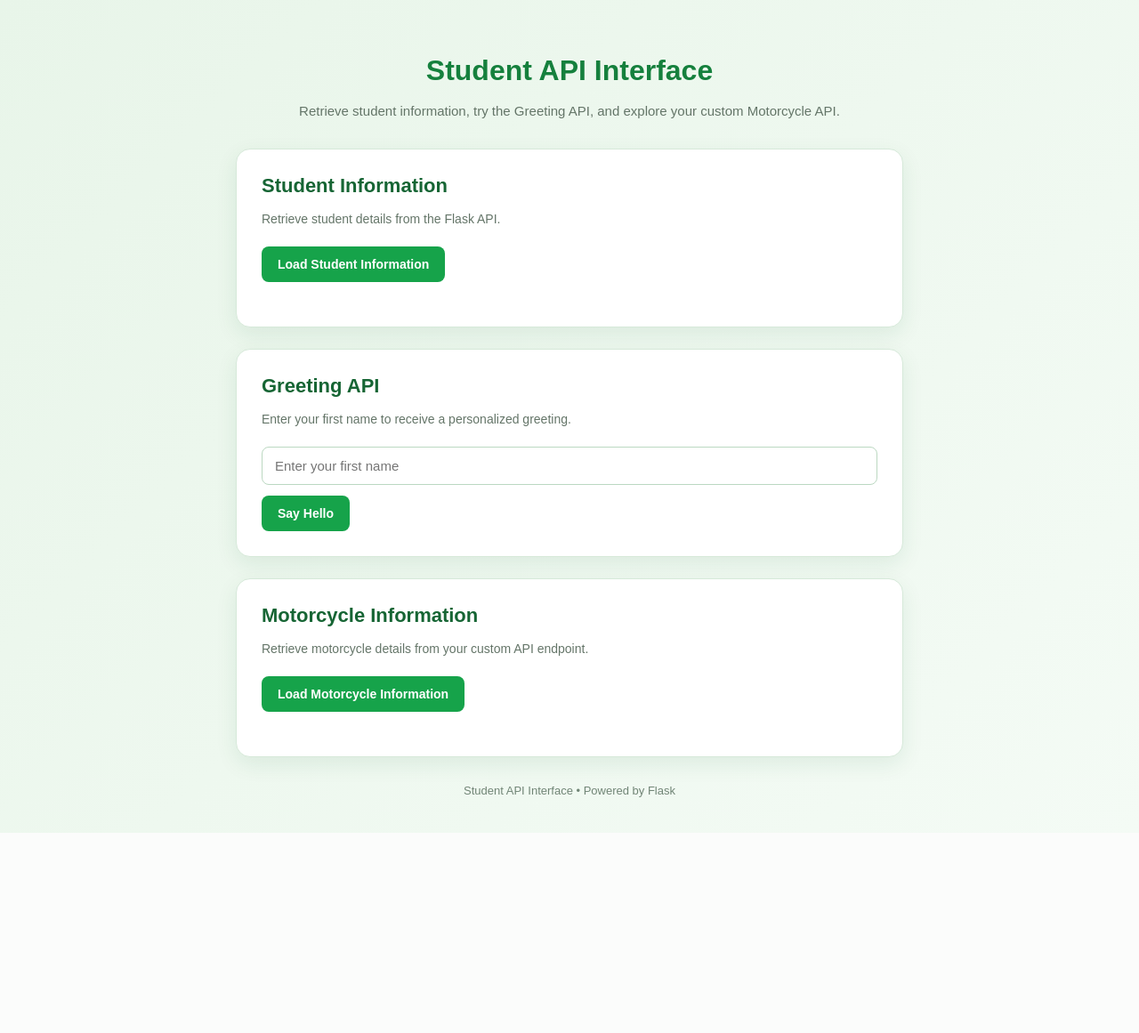
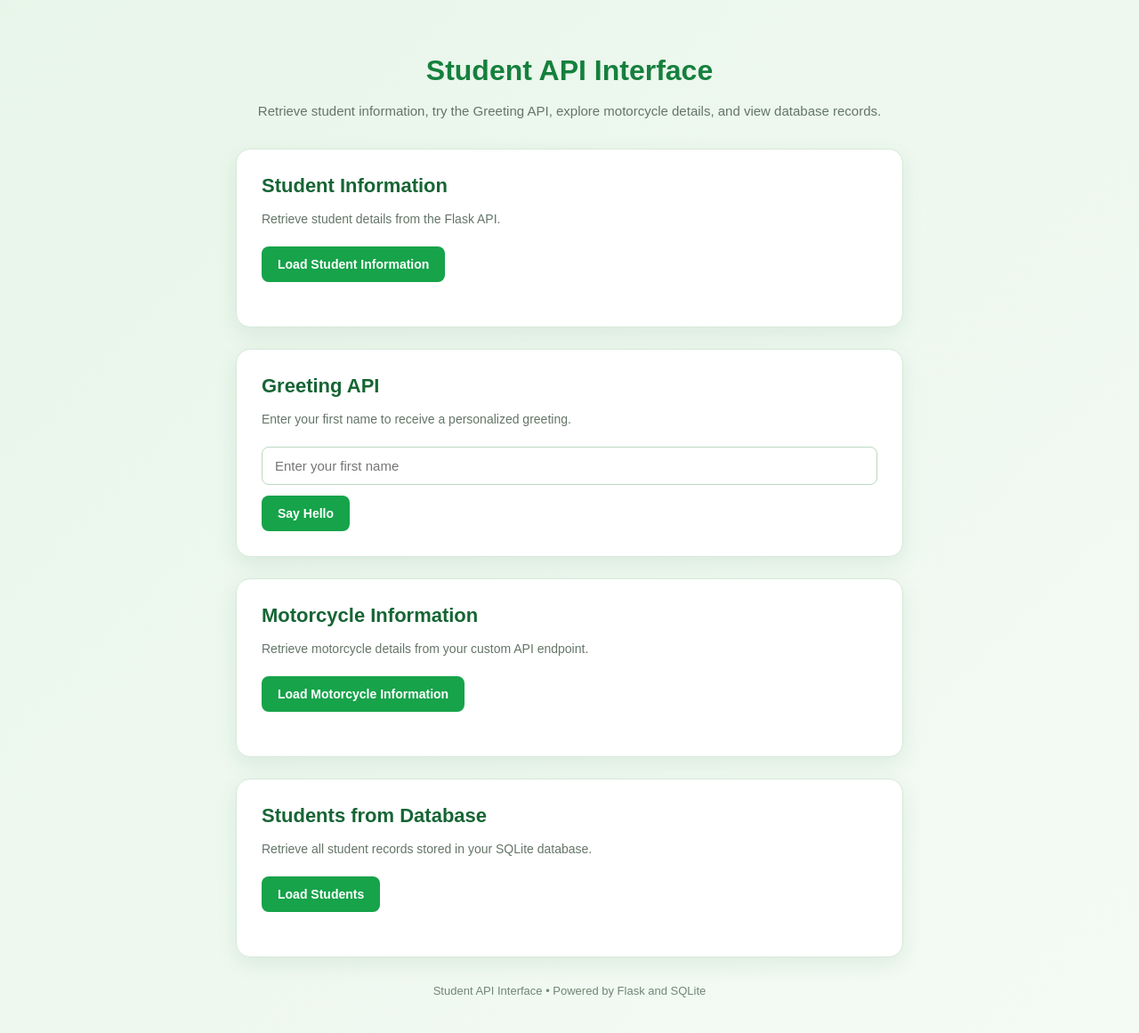
Before and after one commit to celoraveenemmanuel-ux/raveenemmanuelcelo, a Flask app: page / in a window 1280 px wide. Shown: the whole page at 89% size. Before the commit the page ends 936 px from the top, so only its background shows below. Run offline with Flask 3, Linux system fonts and the light colour scheme.

Commit message:
Update student database records

```diff
--- a/app.py
+++ b/app.py
@@ -1,7 +1,15 @@
 
+import sqlite3
 from flask import Flask, jsonify, request, render_template
 
 app = Flask(__name__)
+
+
+# Connect to the SQLite database
+def get_db_connection():
+    conn = sqlite3.connect('students.db')
+    conn.row_factory = sqlite3.Row
+    return conn
 
 
 @app.route('/')
@@ -28,5 +36,48 @@ def say_hello():
     })
 
 
+@app.route('/motorcycle')
+def get_motorcycle():
+    return jsonify({
+        "motorcycle_name": "Honda Click 125i",
+        "brand": "Honda",
+        "engine_cc": 125,
+        "price": 79900,
+        "available": True
+    })
+
+
+# Retrieve all students from the database
+@app.route('/students')
+def get_students():
+    conn = get_db_connection()
+
+    students = conn.execute(
+        'SELECT * FROM students'
+    ).fetchall()
+
+    conn.close()
+
+    return jsonify([dict(student) for student in students])
+
+@app.route('/students/<int:id>')
+def get_student_by_id(id):
+    conn = get_db_connection()
+
+    student = conn.execute(
+        'SELECT * FROM students WHERE id = ?',
+        (id,)
+    ).fetchone()
+
+    conn.close()
+
+    if student is None:
+        return jsonify({
+            "error": "Student not found"
+        }), 404
+
+    return jsonify(dict(student))
+
+
 if __name__ == '__main__':
     app.run(debug=True)
--- a/templates/index.html
+++ b/templates/index.html
@@ -98,24 +98,32 @@
         }
 
         #result,
-        #motorcycleResult {
+        #motorcycleResult,
+        #studentList {
             margin-top: 22px;
             display: grid;
             gap: 10px;
         }
 
         .info-item,
-        .motorcycle-item {
+        .motorcycle-item,
+        .database-item {
             background: #f3faf4;
             border: 1px solid #d6e9d9;
             border-radius: 8px;
             padding: 13px 15px;
-            line-height: 1.5;
+            line-height: 1.6;
+            overflow-wrap: anywhere;
         }
 
         .info-item b,
-        .motorcycle-item b {
+        .motorcycle-item b,
+        .database-item b {
             color: #245b35;
+        }
+
+        .database-item p {
+            margin: 5px 0 0;
         }
 
         #greeting {
@@ -172,7 +180,7 @@
             <h1>Student API Interface</h1>
             <p>
                 Retrieve student information, try the Greeting API,
-                and explore your custom Motorcycle API.
+                explore motorcycle details, and view database records.
             </p>
         </header>
 
@@ -210,7 +218,7 @@
             <p id="greeting" class="hidden" aria-live="polite"></p>
         </section>
 
-        <!-- Custom Motorcycle API -->
+        <!-- Motorcycle API -->
         <section class="card">
             <h2>Motorcycle Information</h2>
             <p class="description">
@@ -225,8 +233,21 @@
             <div id="motorcycleResult" aria-live="polite"></div>
         </section>
 
+        <!-- Students from Database -->
+        <section class="card">
+            <h2>Students from Database</h2>
+            <p class="description">
+                Retrieve all student records stored in your SQLite database.
+            </p>
+
+            <button onclick="loadStudents()">Load Students</button>
+
+            <p id="databaseStatus" class="status" aria-live="polite"></p>
+            <div id="studentList" aria-live="polite"></div>
+        </section>
+
         <footer>
-            Student API Interface &bull; Powered by Flask
+            Student API Interface &bull; Powered by Flask and SQLite
         </footer>
 
     </div>
@@ -274,9 +295,11 @@
                     result.appendChild(item);
                 });
 
-                status.textContent = 'Student information loaded successfully.';
+                status.textContent =
+                    'Student information loaded successfully.';
             } catch (error) {
-                status.textContent = 'Unable to retrieve student information.';
+                status.textContent =
+                    'Unable to retrieve student information.';
                 console.error(error);
             }
         }
@@ -306,13 +329,16 @@
             }
         }
 
-        document.getElementById('nameInput').addEventListener('keydown', event => {
-            if (event.key === 'Enter') {
-                sayHello();
+        document.getElementById('nameInput').addEventListener(
+            'keydown',
+            event => {
+                if (event.key === 'Enter') {
+                    sayHello();
+                }
             }
-        });
+        );
 
-        // Custom Motorcycle API
+        // Motorcycle API
         async function loadMotorcycle() {
             const result = document.getElementById('motorcycleResult');
             const status = document.getElementById('motorcycleStatus');
@@ -359,10 +385,70 @@
                     result.appendChild(item);
                 });
 
-                status.textContent = 'Motorcycle information loaded successfully.';
+                status.textContent =
+                    'Motorcycle information loaded successfully.';
             } catch (error) {
-                status.textContent = 'Unable to retrieve motorcycle information.';
+                status.textContent =
+                    'Unable to retrieve motorcycle information.';
                 console.error(error);
+            }
+        }
+
+        // Students from SQLite Database
+        async function loadStudents() {
+            const studentList = document.getElementById('studentList');
+            const status = document.getElementById('databaseStatus');
+
+            status.textContent = 'Loading student records...';
+            studentList.replaceChildren();
+
+            try {
+                const response = await fetch('/students');
+
+                if (!response.ok) {
+                    throw new Error('HTTP ' + response.status);
+                }
+
+                const data = await response.json();
+
+                if (!Array.isArray(data)) {
+                    throw new Error('Invalid student data received.');
+                }
+
+                if (data.length === 0) {
+                    status.textContent = 'No student records found.';
+                    return;
+                }
+
+                data.forEach(student => {
+                    const item = document.createElement('div');
+                    item.className = 'database-item';
+
+                    const title = document.createElement('b');
+                    title.textContent =
+                        student.student_id || 'No student ID';
+
+                    const details = document.createElement('p');
+                    details.textContent =
+                        (student.name || 'Unknown name') + ' | ' +
+                        (student.program || 'N/A') + ' | Year ' +
+                        (student.year ?? 'N/A') + ' | Section ' +
+                        (student.section || 'N/A');
+
+                    item.appendChild(title);
+                    item.appendChild(document.createElement('br'));
+                    item.appendChild(details);
+
+                    studentList.appendChild(item);
+                });
+
+                status.textContent =
+                    'Successfully loaded ' + data.length +
+                    ' student record(s).';
+            } catch (error) {
+                status.textContent =
+                    'Unable to retrieve student records.';
+                console.error('Database API error:', error);
             }
         }
     </script>
```
Also changed, not shown: init_db.py (added, +43 -0 lines), students.db (added).
